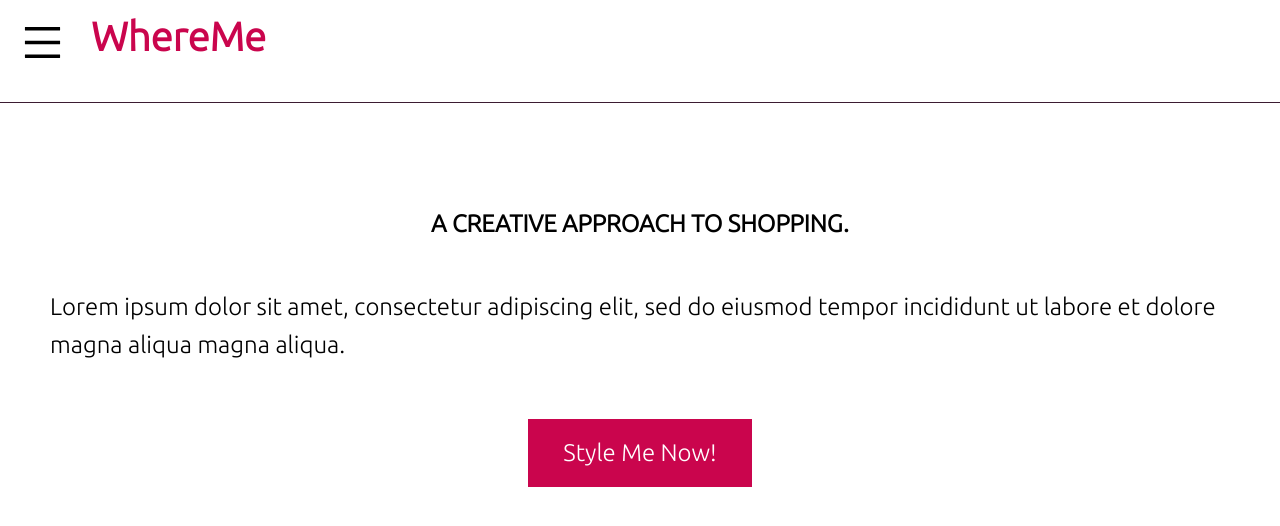
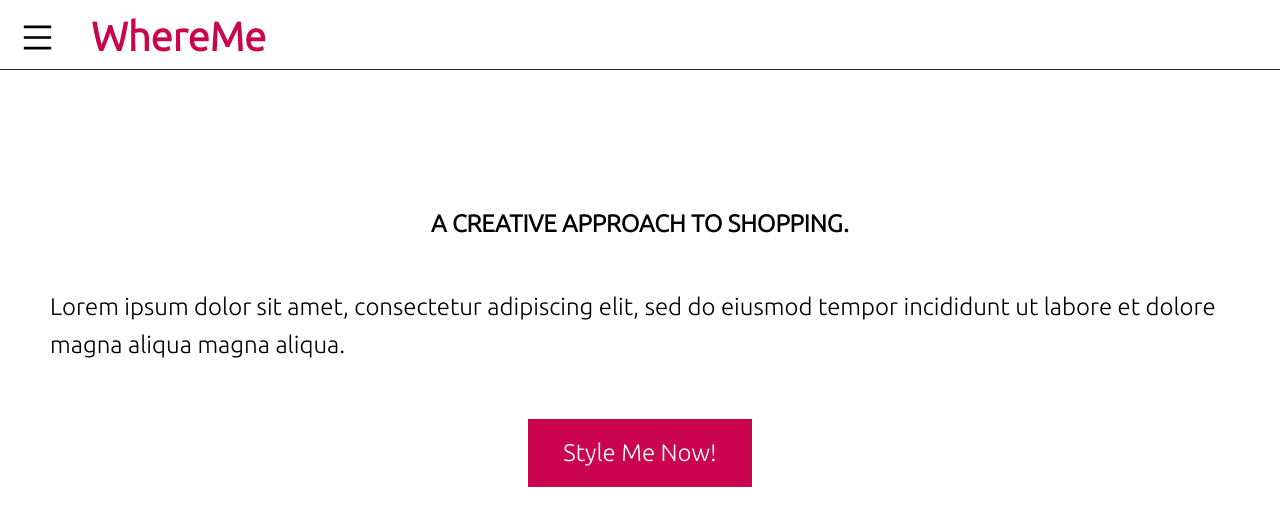
Before and after one commit to mnygit/whereme_project, a React (Create React App) app: page / in a window 1280 px wide. Shown: the top 526 px of the page. Built offline with nearby package versions, Linux system fonts and the light colour scheme; a web font is replaced by a local one.

Commit message:
add height

```diff
--- a/src/index.css
+++ b/src/index.css
@@ -41,6 +41,7 @@
     position: relative;
     overflow: hidden;
     border-bottom: 1px solid #3B1C32;
+    height: 70px;
 
 }
 .top-nav .nav-links {
@@ -84,8 +85,10 @@
 }
 
 .menu-icon {
-    width: 45px;
-    height: 45px;
+    /* width: 45px;
+    height: 45px;  */
+    width: 35px;
+    height: 35px;
     color: #000;
     margin: 20px;
 
```
